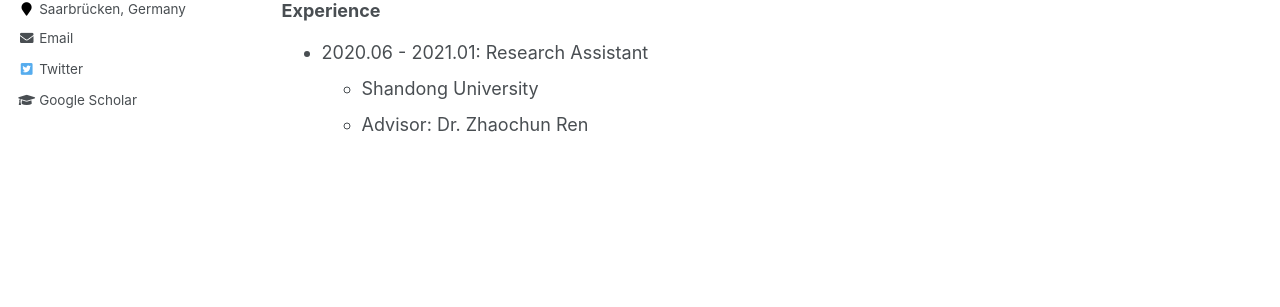
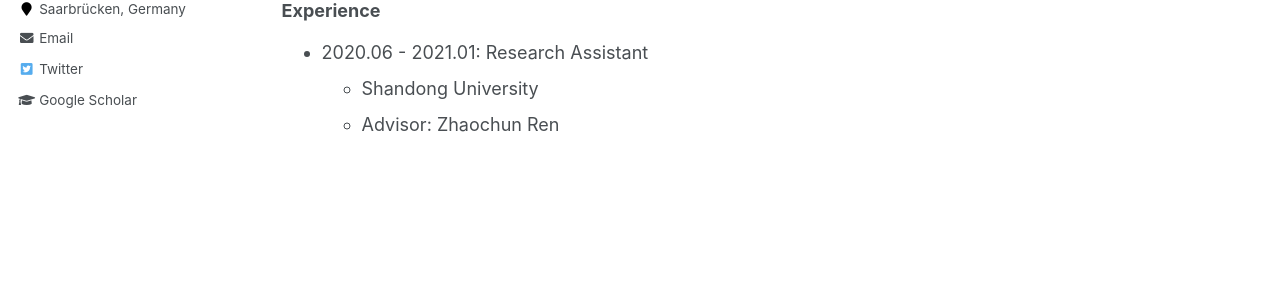
Before and after one commit to WJEN-orz/WJEN-orz.github.io, a Jekyll site: the page built from _pages/memory.md, in a window 1280 px wide. Shown: the part 376-683 px from the top of the page. Built offline with Jekyll 4.4.1, drawn with Linux system fonts in a browser that asks for light colours.

```diff
--- a/_pages/memory.md
+++ b/_pages/memory.md
@@ -17,4 +17,4 @@ redirect_from:
 ### Experience
 * 2020.06 - 2021.01: Research Assistant
   * Shandong University
-  * Advisor: Dr. Zhaochun Ren
+  * Advisor: Zhaochun Ren
```
